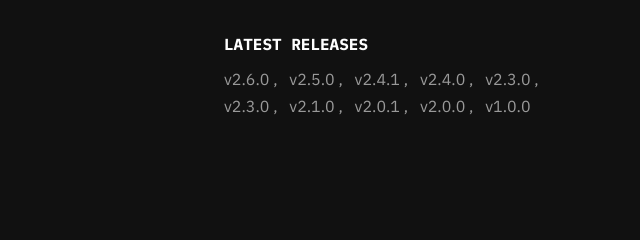
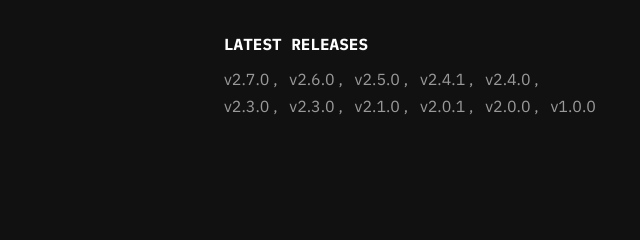
Before and after one commit to yocaml/yocaml.github.io, a plain HTML site: page tutorial/index.html in a window 1280 px wide. Shown: the part 1764-2004 px from the top of the page, 640-1280 px from the left. Drawn offline with Linux system fonts and the light colour scheme.

Commit message:
deploy: yocaml/yocaml-www@0ad33da34f014d0e4e548dbb833f124d52d74d18

```diff
--- a/tutorial/index.html
+++ b/tutorial/index.html
@@ -293,6 +293,10 @@ site</strong> with great ease!</p>
           <nav class="inline">
             <h4>Latest releases</h4>
 
+            <a href="https://github.com/xhtmlboi/yocaml/releases/tag/v2.7.0">
+              v2.7.0
+            </a>
+
             <a href="https://github.com/xhtmlboi/yocaml/releases/tag/v2.6.0">
               v2.6.0
             </a>
```
Also changed, not shown: tutorial/key-concepts.html (+4 -0 lines), tutorial/path-resolver.html (+4 -0 lines), tutorial/path.html (+4 -0 lines), tutorial/setup.html (+4 -0 lines), tutorial/simple-blog-articles.html (+4 -0 lines), tutorial/simple-blog-css.html (+4 -0 lines), tutorial/simple-blog-feed.html (+4 -0 lines), tutorial/simple-blog-final.html (+4 -0 lines), tutorial/simple-blog-goal.html (+4 -0 lines), tutorial/simple-blog-images.html (+4 -0 lines), tutorial/simple-blog-index.html (+4 -0 lines), tutorial/simple-blog-pages.html (+4 -0 lines), tutorial/simple-blog-server.html (+4 -0 lines), tutorial/task.html (+4 -0 lines), 2 more files.
